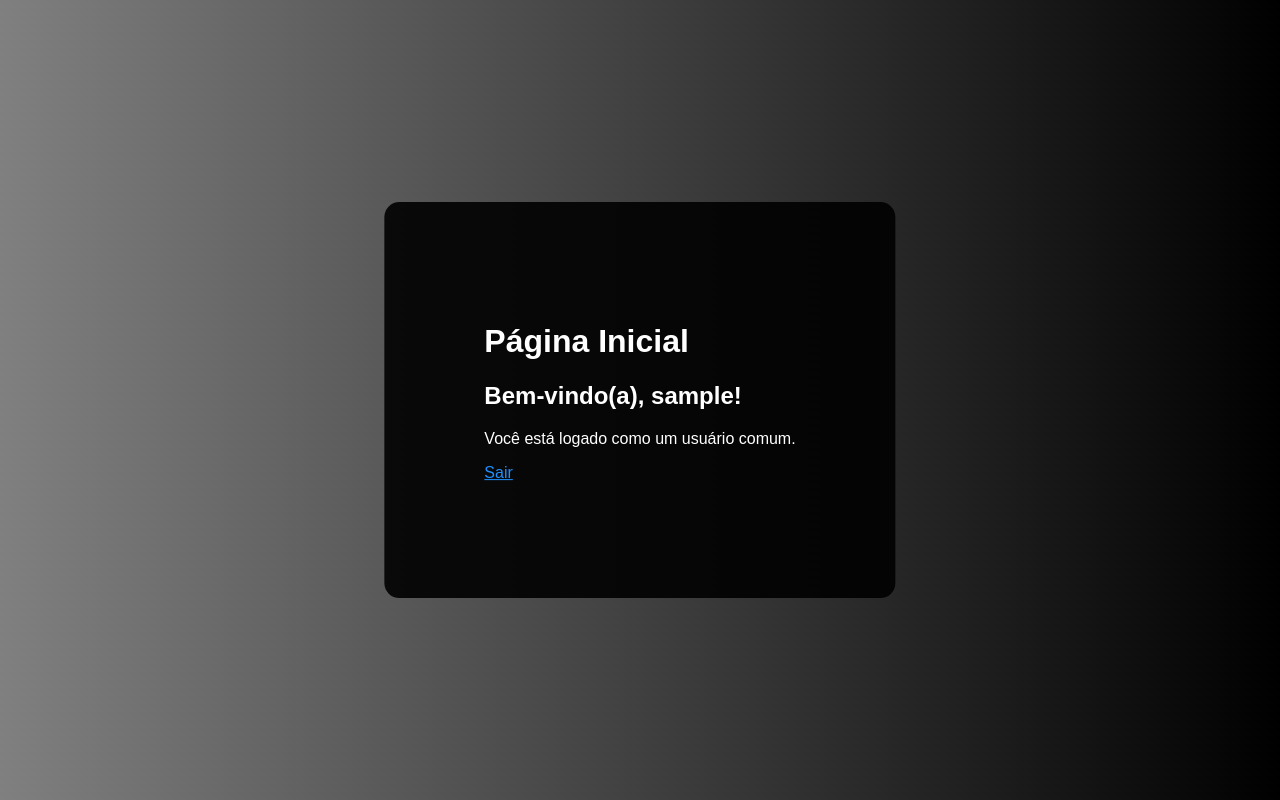
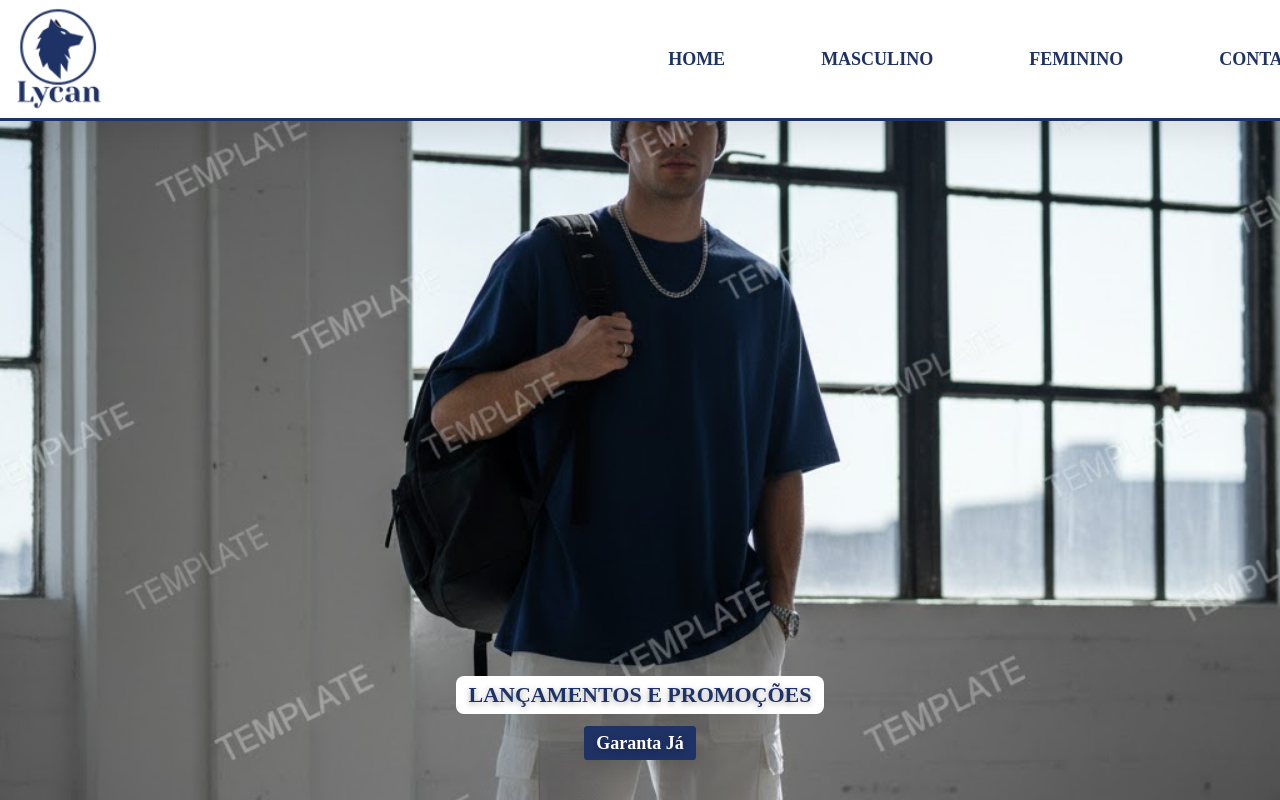
Before and after one commit to nkgabriiel/lycanProject, a PHP site: page /lycanproject/pagina_inicial.php in a window 1280 px wide. Run offline with PHP 8.4, Linux system fonts and the light colour scheme; the visitor is signed in with stand-in values (Sample User, id 1).

Commit message:
mensagem que voce quer

```diff
--- a/assets/style.css
+++ b/assets/style.css
@@ -1,169 +1,231 @@
-body{
-    font-family: Arial, Helvetica, sans-serif;
-    background-image: linear-gradient(45deg, gray, black);
-}
-input{
-    padding: 13px;
-    border: none;
-    outline: none;
-    font-size: 15px;
-    border-radius: 10px;
-}
-form label{
-    display: grid;
-    gap: 10px;
+:root {
+    --main-color: #1f3266;
+    --black: black;
+    --bg: white;
+    --border: 0.4rem solid #1f3266;
+    --header-height: 110px; /**/
+    font-size: 10px;
 }
 
-.tela-login{
-    background-color: rgba(0, 0, 0, 0.9);
-    position: absolute;
-    top: 50%;
-    left: 50%;
-    transform: translate(-50%, -50%);
-    padding: 80px;
-    border-radius: 15px;
-    color: white;
-}
-.tela-editar{
-    background-color: rgba(0, 0, 0, 0.9);
-    position: absolute;
-    top: 50%;
-    left: 50%;
-    transform: translate(-50%, -50%);
-    padding: 80px;
-    border-radius: 15px;
-    color: white;
-}
-.tela-adicionar{
-    background-color: rgba(0, 0, 0, 0.9);
-    position: absolute;
-    top: 50%;
-    left: 50%;
-    transform: translate(-50%, -50%);
-    padding: 80px;
-    border-radius: 15px;
-    color: white;
-}
-.tela-inicialadmin{
-    background-color: rgba(0, 0, 0, 0.9);
-    position: absolute;
-    top: 50%;
-    left: 50%;
-    transform: translate(-50%, -50%);
-    padding: 100px;
-    border-radius: 15px;
-    color: white;
-}
-.tela-inicialadmin table{
-    width: 100%;
-    border-collapse: collapse;
-    margin-top: 20px;
-}
-.tela-inicialadmin th,
-.tela-inicialadmin td {
-    padding: 10px 15px;
-    text-align: left;
-    border-bottom: 1px solid rgba(255, 255, 255, 0.2);
-}
-.tela-inicialcliente{
-    background-color: rgba(0, 0, 0, 0.9);
-    position: absolute;
-    top: 50%;
-    left: 50%;
-    transform: translate(-50%, -50%);
-    padding: 100px;
-    border-radius: 15px;
-    color: white;
-}
-.tela-cadastro{
-   background-color: rgba(0, 0, 0, 0.9);
-    position: absolute;
-    top: 50%;
-    left: 50%;
-    transform: translate(-50%, -50%);
-    padding: 100px;
-    border-radius: 15px;
-    color: white;
-}
-.btn-registro{
-background-color: dodgerblue;
-border: none;
-padding: 15px;
-width: 100%;
-border-radius: 10px;
-color: white;
-font-size: 15px;
-}
-.btn-registro:hover{
-    background-color: deepskyblue;
-    cursor: pointer;
-    letter-spacing: 0.1rem;
-}
-.btn-entrar{
-    color: dodgerblue;
-    background: none;
-    cursor: pointer;
+* {
+    margin: 0;
+    padding: 0;
+    outline: none;
     border: none;
-    text-decoration: underline;
-}
-.btn-entrar:hover{
-    cursor: pointer;
-    color: deepskyblue;
-    letter-spacing: 0.1rem;
-}
-.btn-criarconta{
-    cursor: pointer;
-}
-.btn-login{
-    color: dodgerblue;
-}
-.btn-login:hover{
-    color: deepskyblue;
-    letter-spacing: 0.1rem;
+    text-decoration: none;
+    text-transform: capitalize;
+    transition: 0.2s linear;
 }
 
-.btn-sairadmin{
-    color: dodgerblue;
-}
-.btn-sairadmin:hover{
-    color: deepskyblue;
-    letter-spacing: 0.1rem;
+body {
+    background-color: var(--bg);
+    margin-top: var(--header-height);/**/
+    overflow-x: hidden; /**/
 }
 
-.btn-saircliente{
-    color: dodgerblue;
+section {
+    padding: 0.5rem 2rem;
+    margin: 0 auto;
+    max-width: none;
+    width: 100%;
+    background-color: transparent;
 }
-.btn-saircliente:hover{
-    color: deepskyblue;
-    letter-spacing: 0.1rem;
+
+.header {
+  position: fixed;
+  top: 0;
+  left: 0;
+  right: 0;
+  z-index: 99;
+  background-color: transparent !important;
+  box-sizing: border-box;
+  transition: padding 180ms ease, box-shadow 180ms ease;
 }
-.btn-cancelar{
-    color: red;
+
+.header:hover {
+  box-shadow: 0 10px 30px rgba(0,0,0,0.10);
+  border-bottom: 0.35rem solid #1f3266;
 }
-.btn-cancelar:hover{
-    color: darkred;
+
+.header:hover section {
+  padding: 0.9rem 1.25rem;
+  background-color: white;
 }
-.btn-deletar{
-    color: red;
-    background: none;
-    cursor: pointer;
-    border: none;
-    text-decoration: underline;
+
+.header:hover .logo img {
+  transform: scale(1.06);
 }
-.btn-deletar:hover{
-    color: darkred;
+
+.header { z-index: 99; }
+
+.header .navbar:hover ~ .dummy { }
+
+.header section {
+  display: flex;
+  align-items: center;
+  justify-content: flex-start;
+  gap: 1rem;
+  padding: 0.45rem 1.25rem;
+  box-sizing: border-box;
+  transition: padding 180ms ease;
 }
-.btn-editar{
-    color: dodgerblue;
+
+.logo img {
+  height: 100px;
+  object-fit: contain;
+  transition: transform 180ms ease;
+  display: block;
+  margin-right: 55rem;
 }
-.btn-editar:hover{
-    color: deepskyblue;
 
+.logo img:hover{
+    height: 110px;
+    filter:
+    invert(55%)
+    sepia(64%)
+    saturate(748%)
+    hue-rotate(199deg)
+    brightness(94%)
+    contrast(88%);
 }
-.btn-criarusuario{
-    color: dodgerblue;
+
+.navbar {
+    display: flex;
+    justify-content: flex-start;
+    gap: 8rem;/**/
+    background: transparent;
+    font-weight: bold;
+    flex: 0 0 auto;/**/
+    align-items: center;
 }
-.btn-criarusuario:hover{
-    color: deepskyblue;
-    letter-spacing: 0.05rem;
+
+.navbar a {
+  color: var(--main-color);
+  font-size: 1.8rem;
+  padding: 0.25rem 0.8rem;
+  transition: transform 160ms ease, color 160ms ease;
 }
+
+.navbar a:hover {
+    transform: translateY(-3px) scale(1.06);
+    color: #3963d4;
+}
+
+.icons {
+    display: flex;
+    align-items: center;
+    gap: 7rem;
+    margin-left: 0;
+    padding-left: 0.25rem;
+
+    .search{
+        margin-right: 250px;
+    }
+
+    .cart {
+        margin-right: 35px;
+    }
+}
+
+.icons img {
+    filter:
+        invert(22%)
+        sepia(16%)
+        saturate(1920%)
+        hue-rotate(199deg)
+        brightness(93%)
+        contrast(88%);
+        height: 35px;
+        width: auto;
+}
+
+.icons img:hover {
+    transform: translateY(-3px) scale(1.06);
+    filter:
+    invert(55%)
+    sepia(64%)
+    saturate(748%)
+    hue-rotate(199deg)
+    brightness(94%)
+    contrast(88%);
+}
+
+/* ================= HOME CONTAINER ================= */
+.home-container {
+    background-image: url("../assets/img/TemplateStreetLycan.jpg");
+    background-repeat: no-repeat;
+    background-position: top center;
+    background-size: cover;
+
+    width: 100vw;
+    min-height: 100vh;
+    box-sizing: border-box;
+
+    margin: 0;
+    padding: 0;
+    position: relative;
+
+    margin-top: calc(-1 * var(--header-height));
+    z-index: 0;
+
+    display: flex;
+    flex-direction: column;
+    justify-content: flex-end;
+    align-items: center;
+    padding-bottom: 4rem;
+}
+
+.home-container > section {
+    width: 100%;
+    height: auto;
+    margin: 0;
+    padding: 0;
+    box-sizing: border-box;
+
+    display: flex;
+    justify-content: center;
+}
+
+.home-container .content {
+    display: flex;
+    flex-direction: column;
+    align-items: center;
+    justify-content: center;
+    gap: 1.25rem;
+
+    text-align: center;
+    width: 100%;
+    max-width: 60rem;
+    padding: 0;
+
+    color: var(--main-color);
+    text-shadow: 0 2px 6px rgba(0,0,0,0.35);
+
+    margin-bottom: 0;
+}
+
+.home-container .content h3 {
+    background: white;
+    color: var(--main-color);
+    padding: 0.6rem 1.2rem;
+    border-radius: 0.8rem;
+    font-size: 2.2rem;
+    display: inline-block;
+}
+
+.home-container .btn-homepage {
+    padding: 0.65rem 1.25rem;
+    font-size: 1.8rem;
+    border-radius: 0.35rem;
+    background-color: #1f3266;
+    color: white;
+    font-weight: 700;
+    text-decoration: none;
+    box-shadow: 0 6px 18px rgba(0,0,0,0.12);
+    transition: transform 0.12s ease, box-shadow 0.12s ease, background-color 0.18s ease, color 0.18s ease;
+}
+
+.home-container .btn-homepage:hover {
+    transform: translateY(-3px);
+    box-shadow: 0 10px 30px rgba(0,0,0,0.18);
+}
--- a/public/pagina_inicial.php
+++ b/public/pagina_inicial.php
@@ -15,13 +15,39 @@ $usuario_exib = htmlspecialchars($_SESSION['usuario_nome'] ?? 'Usuario', ENT_QUO
     <link rel="stylesheet" href="../assets/style.css">
 </head>
 <body>
-    <div class="tela-inicialcliente">
-    <h1>Página Inicial</h1>
-    <h2>Bem-vindo(a), <?= $usuario_exib ?>!</h2>
+    <header class="header">
+        <section>
+        <a href="pagina_inicial.php" class="logo">
+            <img src="../assets/img/iconlycan.png" alt="logo">
+        </a>
 
-    <p>Você está logado como um usuário comum.</p>
+    <nav class="navbar">
+        <a href="pagina_inicial.php">HOME</a>
+        <a href="#male">MASCULINO</a>
+        <a href="#female">FEMININO</a>
+        <a href="#about">CONTATO</a>
+    </nav>
 
-    <p><a href="../app/logout.php", class="btn-saircliente">Sair</a></p>
+    <div class="icons">
+        <a  href="#">
+        <img width="35" height="35" class="search" src="https://img.icons8.com/ios-filled/50/search--v1.png" alt="search--v1"/>
+    </a>
+    <a  href="#">
+        <img width="35" height="35" class="cart" src="https://img.icons8.com/ios-glyphs/30/shopping-cart--v1.png" alt="shopping-cart--v1"/>
+    </a>
+    <a  href="#">
+        <img width="35" height="35" src="https://img.icons8.com/ios-glyphs/30/user-male-circle.png" alt="user-male-circle"/>
+    </a>
+    </div>
+     </section>
+    </header>
+        <div class="home-container">
+        <section id="home">
+            <div class="content">
+                <h3>LANÇAMENTOS E PROMOÇÕES</h3>
+                <a href="#" class="btn-homepage">Garanta já</a>
+            </div>
+        </section>
     </div>
 </body>
 </html>
```
Also changed, not shown: assets/img/TemplateStreetLycan.jpg (added), assets/img/iconlycan.png, assets/img/logolycan.png (added), assets/img/templatelycangemini.jpg (added).
